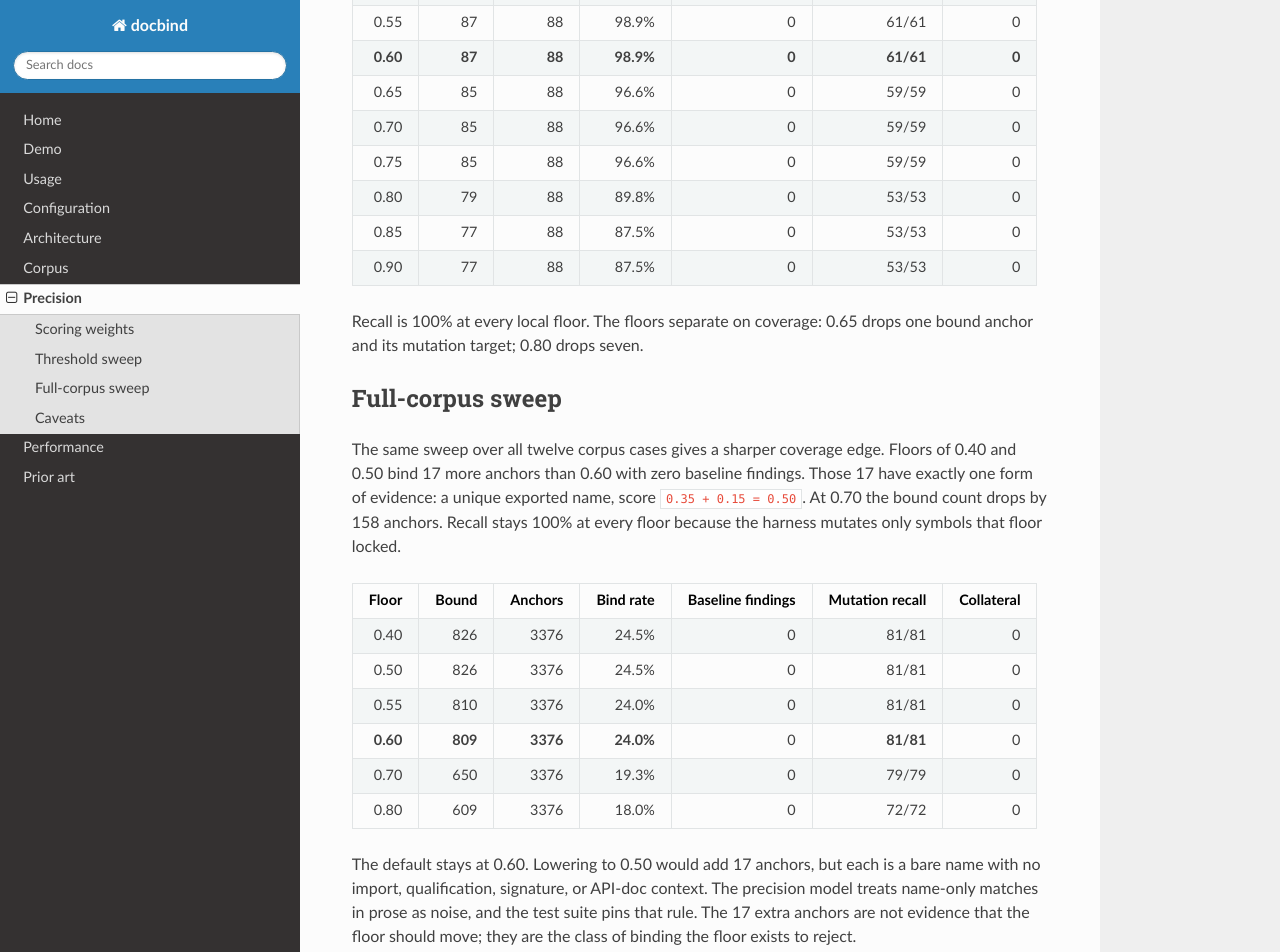
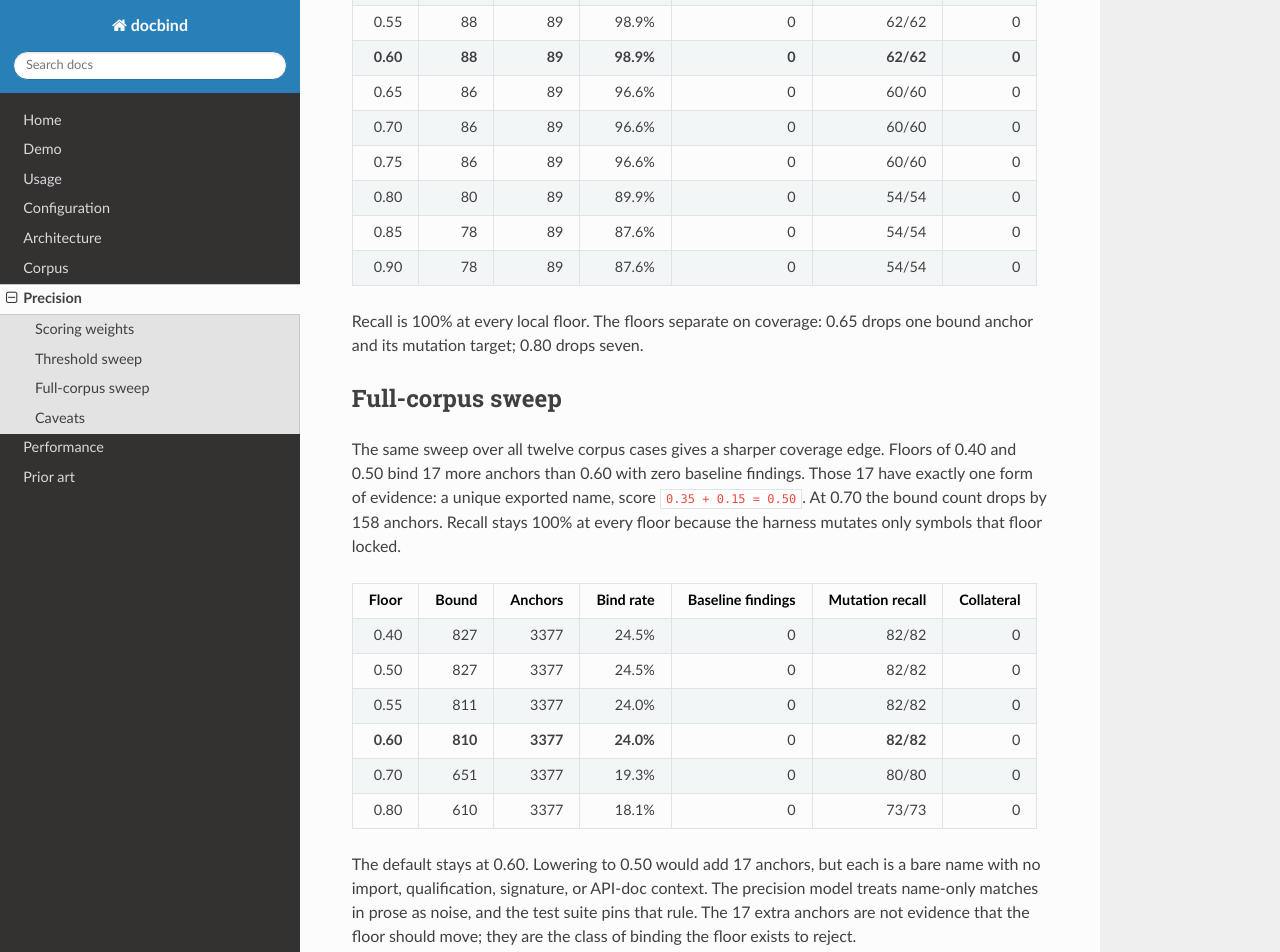
Before and after one commit to vindeckyy/docbind, an MkDocs documentation site: the page built from docs/precision.md, in a window 1280 px wide and 1400 px high, scrolled down 1459 px. Shown: the top 952 px of the window. Built offline with MkDocs 1.6.1, drawn with Linux system fonts in a browser that asks for light colours; nearby versions of some CDN libraries; some of the changed text lies outside the part shown.

```diff
--- a/docs/precision.md
+++ b/docs/precision.md
@@ -37,17 +37,17 @@ A binding also fails when the best score is within `0.05` of the second candidat
 
 | Floor | Bound | Anchors | Bind rate | Baseline findings | Mutation recall | Collateral |
 |---:|---:|---:|---:|---:|---:|---:|
-| 0.30 | 87 | 88 | 98.9% | 0 | 61/61 | 0 |
-| 0.40 | 87 | 88 | 98.9% | 0 | 61/61 | 0 |
-| 0.50 | 87 | 88 | 98.9% | 0 | 61/61 | 0 |
-| 0.55 | 87 | 88 | 98.9% | 0 | 61/61 | 0 |
-| **0.60** | **87** | **88** | **98.9%** | **0** | **61/61** | **0** |
-| 0.65 | 85 | 88 | 96.6% | 0 | 59/59 | 0 |
-| 0.70 | 85 | 88 | 96.6% | 0 | 59/59 | 0 |
-| 0.75 | 85 | 88 | 96.6% | 0 | 59/59 | 0 |
-| 0.80 | 79 | 88 | 89.8% | 0 | 53/53 | 0 |
-| 0.85 | 77 | 88 | 87.5% | 0 | 53/53 | 0 |
-| 0.90 | 77 | 88 | 87.5% | 0 | 53/53 | 0 |
+| 0.30 | 88 | 89 | 98.9% | 0 | 62/62 | 0 |
+| 0.40 | 88 | 89 | 98.9% | 0 | 62/62 | 0 |
+| 0.50 | 88 | 89 | 98.9% | 0 | 62/62 | 0 |
+| 0.55 | 88 | 89 | 98.9% | 0 | 62/62 | 0 |
+| **0.60** | **88** | **89** | **98.9%** | **0** | **62/62** | **0** |
+| 0.65 | 86 | 89 | 96.6% | 0 | 60/60 | 0 |
+| 0.70 | 86 | 89 | 96.6% | 0 | 60/60 | 0 |
+| 0.75 | 86 | 89 | 96.6% | 0 | 60/60 | 0 |
+| 0.80 | 80 | 89 | 89.9% | 0 | 54/54 | 0 |
+| 0.85 | 78 | 89 | 87.6% | 0 | 54/54 | 0 |
+| 0.90 | 78 | 89 | 87.6% | 0 | 54/54 | 0 |
 
 Recall is 100% at every local floor. The floors separate on coverage: 0.65 drops one bound anchor and its mutation target; 0.80 drops seven.
 
@@ -57,12 +57,12 @@ The same sweep over all twelve corpus cases gives a sharper coverage edge. Floor
 
 | Floor | Bound | Anchors | Bind rate | Baseline findings | Mutation recall | Collateral |
 |---:|---:|---:|---:|---:|---:|---:|
-| 0.40 | 826 | 3376 | 24.5% | 0 | 81/81 | 0 |
-| 0.50 | 826 | 3376 | 24.5% | 0 | 81/81 | 0 |
-| 0.55 | 810 | 3376 | 24.0% | 0 | 81/81 | 0 |
-| **0.60** | **809** | **3376** | **24.0%** | 0 | **81/81** | 0 |
-| 0.70 | 650 | 3376 | 19.3% | 0 | 79/79 | 0 |
-| 0.80 | 609 | 3376 | 18.0% | 0 | 72/72 | 0 |
+| 0.40 | 827 | 3377 | 24.5% | 0 | 82/82 | 0 |
+| 0.50 | 827 | 3377 | 24.5% | 0 | 82/82 | 0 |
+| 0.55 | 811 | 3377 | 24.0% | 0 | 82/82 | 0 |
+| **0.60** | **810** | **3377** | **24.0%** | 0 | **82/82** | 0 |
+| 0.70 | 651 | 3377 | 19.3% | 0 | 80/80 | 0 |
+| 0.80 | 610 | 3377 | 18.1% | 0 | 73/73 | 0 |
 
 The default stays at 0.60. Lowering to 0.50 would add 17 anchors, but each is a bare name with no import, qualification, signature, or API-doc context. The precision model treats name-only matches in prose as noise, and the test suite pins that rule. The 17 extra anchors are not evidence that the floor should move; they are the class of binding the floor exists to reject.
 
@@ -74,6 +74,6 @@ Raw rows are in `corpus/precision.json` for the local sweep and `corpus/precisio
 
 ## Caveats
 
-- The local sweep covers 88 anchors across eight fixtures. The full sweep covers all 3360 anchors but only five floors.
+- The local sweep covers 89 anchors across eight fixtures. The full sweep covers all 3360 anchors but only five floors.
 - Recall here means detecting a seeded rename of a symbol that floor locked. It says nothing about symbols the floor did not bind.
 - The full sweep samples five floors. A finer scan between 0.50 and 0.70 could locate a tighter edge.
--- a/package.json
+++ b/package.json
@@ -1,6 +1,6 @@
 {
   "name": "@vindeckyy/docbind",
-  "version": "0.1.52",
+  "version": "0.1.53",
   "description": "Static analysis for stale symbol references in markdown and reStructuredText. Supports TypeScript, JavaScript, Python, Rust, and Go.",
   "type": "module",
   "bin": {
```
Also changed, not shown: CHANGELOG.md (+14 -0 lines), README.md (+6 -6 lines), docs/configuration.md (+1 -1 lines), docs/corpus.md (+3 -3 lines), 11 other files.
